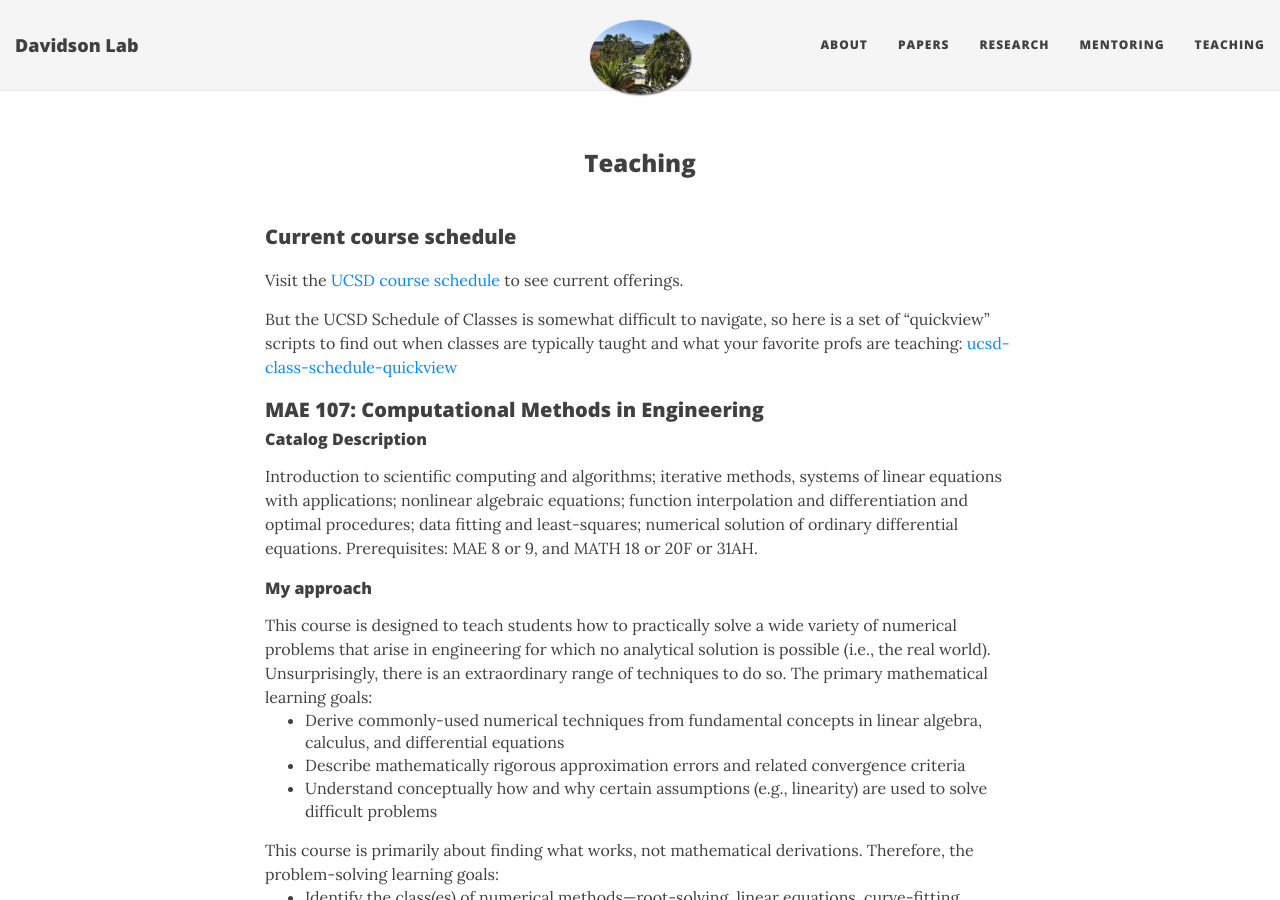
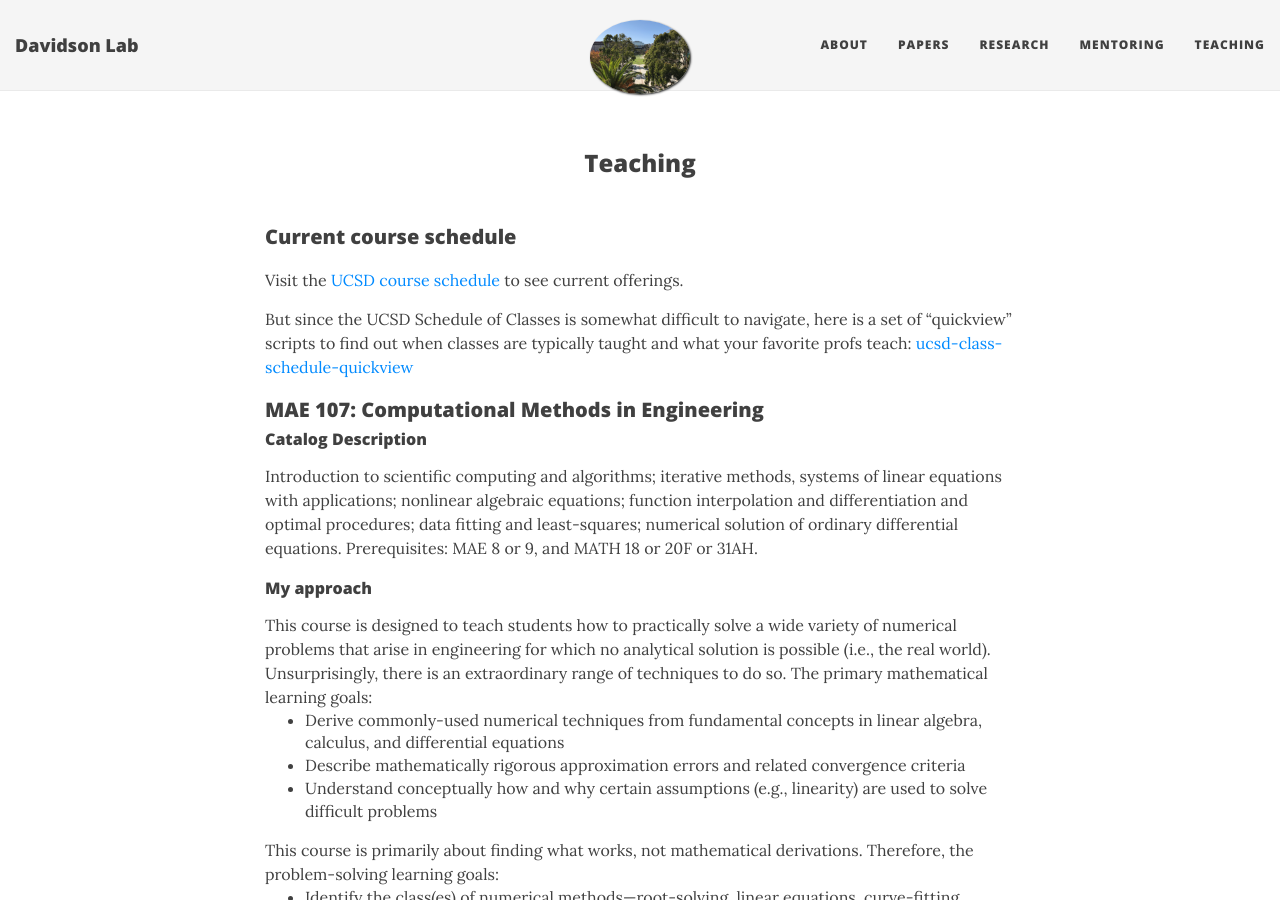
Before and after one commit to east-winds/east-winds.github.io, a Jekyll site: the page built from teaching.md, in a window 1280 px wide and 900 px high. Built offline with Jekyll 4.4.1, drawn with Linux system fonts in a browser that asks for light colours; nearby versions of some CDN libraries.

```diff
--- a/teaching.md
+++ b/teaching.md
@@ -9,7 +9,7 @@ image: /img/ucsd_campus_small.png
 
 Visit the [UCSD course schedule][ucsd-courseschedule] to see current offerings.
 
-But the UCSD Schedule of Classes is somewhat difficult to navigate, so here is a set of "quickview" scripts to find out when classes are typically taught and what your favorite profs are teaching: [ucsd-class-schedule-quickview][git-quickview]
+But since the UCSD Schedule of Classes is somewhat difficult to navigate, here is a set of "quickview" scripts to find out when classes are typically taught and what your favorite profs teach: [ucsd-class-schedule-quickview][git-quickview]
 
 ### MAE 107: Computational Methods in Engineering
 
```
Also changed, not shown: about.md (+1 -1 lines).
